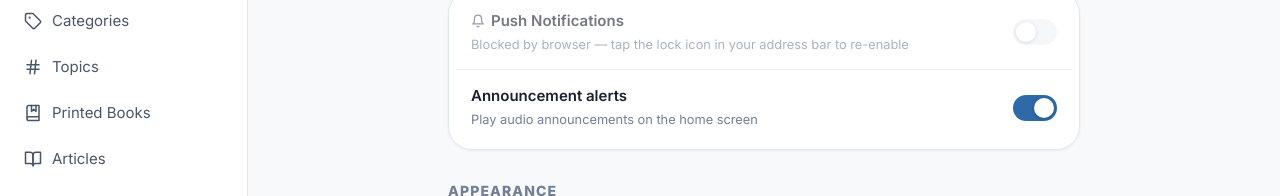
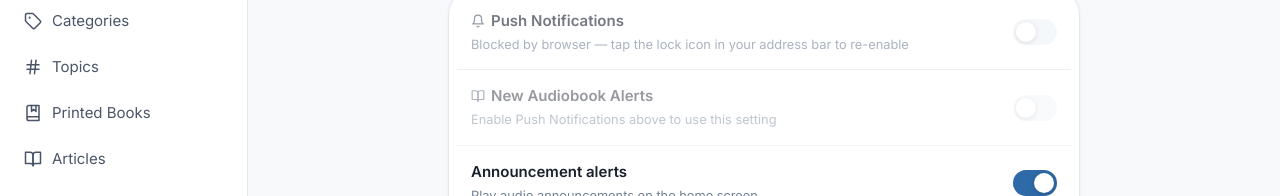
Before and after one commit to vexonastudios/audiobooksite, a Next.js app: page /settings in a window 1280 px wide. Shown: the part 274-470 px from the top of the page. Built offline with nearby package versions, Linux system fonts and the light colour scheme; no server answers; the database is empty.

Commit message:
feat: auto push notification on new audiobook upload + user toggle for new book alerts

```diff
--- a/app/api/admin/push-send/route.ts
+++ b/app/api/admin/push-send/route.ts
@@ -16,8 +16,8 @@ export async function POST(req: NextRequest) {
   try {
     await requireAdmin();
 
-    const payload: PushPayload & { trigger?: string } = await req.json();
-    const { title, body, link, imageUrl, trigger = 'manual' } = payload;
+    const payload: PushPayload & { trigger?: string; topic?: string } = await req.json();
+    const { title, body, link, imageUrl, trigger = 'manual', topic = 'all-users' } = payload;
 
     if (!title || !body) {
       return NextResponse.json({ error: 'title and body are required' }, { status: 400 });
@@ -29,8 +29,8 @@ export async function POST(req: NextRequest) {
     `;
     const subscriberCount = parseInt((countResult[0] as any)?.count ?? '0', 10);
 
-    // Send via Firebase to the topic
-    const messageId = await sendPushToTopic('all-users', { title, body, link, imageUrl });
+    // Send via Firebase to the specified topic
+    const messageId = await sendPushToTopic(topic, { title, body, link, imageUrl });
 
     // Log to audit table
     await sql`
--- /dev/null
+++ b/app/api/user/push-topic/route.ts
@@ -0,0 +1,54 @@
+import { NextRequest, NextResponse } from 'next/server';
+import { auth } from '@clerk/nextjs/server';
+import { subscribeTokenToTopic, unsubscribeTokenFromTopic } from '@/lib/firebase/admin';
+import { sql } from '@/lib/db';
+
+export const runtime = 'nodejs';
+
+/**
+ * POST /api/user/push-topic
+ * Body: { topic: 'new-audiobooks', action: 'subscribe' | 'unsubscribe' }
+ *
+ * Subscribes or unsubscribes the user's FCM token(s) from a named topic.
+ */
+export async function POST(req: NextRequest) {
+  const { topic, action } = await req.json() as {
+    topic: string;
+    action: 'subscribe' | 'unsubscribe';
+  };
+
+  if (!topic || !['subscribe', 'unsubscribe'].includes(action)) {
+    return NextResponse.json({ error: 'Invalid params' }, { status: 400 });
+  }
+
+  const { userId } = await auth();
+  let tokens: string[] = [];
+
+  if (userId) {
+    const rows = await sql`
+      SELECT fcm_token FROM push_subscriptions WHERE user_id = ${userId}
+    `;
+    tokens = rows.map((r: any) => r.fcm_token);
+  }
+
+  if (tokens.length === 0) {
+    // Guest or no tokens found — client will handle via FCM directly
+    return NextResponse.json({ success: true, tokensUpdated: 0 });
+  }
+
+  let succeeded = 0;
+  for (const token of tokens) {
+    try {
+      if (action === 'subscribe') {
+        await subscribeTokenToTopic(token, topic);
+      } else {
+        await unsubscribeTokenFromTopic(token, topic);
+      }
+      succeeded++;
+    } catch {
+      // Non-fatal — token may be stale
+    }
+  }
+
+  return NextResponse.json({ success: true, tokensUpdated: succeeded });
+}
--- a/app/settings/page.tsx
+++ b/app/settings/page.tsx
@@ -213,7 +213,28 @@ export default function SettingsPage() {
     quoteSettings, updateQuoteSettings,
     readAlongFontSize, setReadAlongFontSize,
     colorScheme, setColorScheme,
+    newBookAlertsEnabled, setNewBookAlertsEnabled,
   } = useUserStore();
+
+  const [newBookLoading, setNewBookLoading] = useState(false);
+
+  async function toggleNewBookAlerts() {
+    if (!pushEnabled) return; // must have push enabled first
+    const next = !newBookAlertsEnabled;
+    setNewBookLoading(true);
+    setNewBookAlertsEnabled(next);
+    try {
+      await fetch('/api/user/push-topic', {
+        method: 'POST',
+        headers: { 'Content-Type': 'application/json' },
+        body: JSON.stringify({ topic: 'new-audiobooks', action: next ? 'subscribe' : 'unsubscribe' }),
+      });
+    } catch {
+      // Best effort — store already updated
+    } finally {
+      setNewBookLoading(false);
+    }
+  }
 
   return (
     <div className="page pb-24" style={{ maxWidth: 680, margin: '0 auto' }}>
@@ -287,6 +308,52 @@ export default function SettingsPage() {
                 <div style={{
                   position: 'absolute',
                   top: 3, left: pushEnabled ? 21 : 3,
+                  width: 20, height: 20, borderRadius: '50%',
+                  background: 'white', boxShadow: '0 1px 4px rgba(0,0,0,0.2)',
+                  transition: 'left 0.2s',
+                }} />
+              )}
+            </button>
+          </label>
+
+          {/* New Audiobook Alerts */}
+          <label
+            style={{
+              display: 'flex', alignItems: 'center', justifyContent: 'space-between',
+              padding: '14px', cursor: pushEnabled ? 'pointer' : 'not-allowed', gap: 12,
+              borderBottom: '1px solid var(--color-border)',
+              opacity: pushEnabled ? 1 : 0.45,
+            }}
+          >
+            <div>
+              <div style={{ display: 'flex', alignItems: 'center', gap: 6, fontWeight: 600, fontSize: '0.9375rem', marginBottom: 2 }}>
+                <BookOpen size={14} color={newBookAlertsEnabled && pushEnabled ? 'var(--color-brand)' : 'var(--color-text-secondary)'} />
+                New Audiobook Alerts
+              </div>
+              <div style={{ fontSize: '0.8rem', color: 'var(--color-text-muted)' }}>
+                {pushEnabled
+                  ? 'Get notified the moment a new audiobook is published'
+                  : 'Enable Push Notifications above to use this setting'}
+              </div>
+            </div>
+            <button
+              onClick={async (e) => { e.preventDefault(); await toggleNewBookAlerts(); }}
+              disabled={!pushEnabled || newBookLoading}
+              style={{
+                width: 44, height: 26, borderRadius: 13, flexShrink: 0,
+                border: 'none',
+                background: newBookAlertsEnabled && pushEnabled ? 'var(--color-brand)' : 'var(--color-surface-2)',
+                position: 'relative', cursor: pushEnabled ? 'pointer' : 'not-allowed',
+                transition: 'background 0.2s',
+                display: 'flex', alignItems: 'center', justifyContent: 'center',
+              }}
+            >
+              {newBookLoading ? (
+                <Loader2 size={14} className="spin" color="var(--color-text-secondary)" />
+              ) : (
+                <div style={{
+                  position: 'absolute',
+                  top: 3, left: newBookAlertsEnabled && pushEnabled ? 21 : 3,
                   width: 20, height: 20, borderRadius: '50%',
                   background: 'white', boxShadow: '0 1px 4px rgba(0,0,0,0.2)',
                   transition: 'left 0.2s',
--- a/lib/store/userStore.ts
+++ b/lib/store/userStore.ts
@@ -26,6 +26,10 @@ interface UserState {
   // Push notifications (Web Push / FCM)
   pushEnabled: boolean;
   setPushEnabled: (v: boolean) => void;
+
+  // Topic: new audiobook alerts
+  newBookAlertsEnabled: boolean;
+  setNewBookAlertsEnabled: (v: boolean) => void;
 
   // Notifications (in-app audio banner)
   notificationsEnabled: boolean;
@@ -111,6 +115,7 @@ export const useUserStore = create<UserState>()(
       notificationsEnabled: true,
       heardNotificationIds: [],
       pushEnabled: false,
+      newBookAlertsEnabled: true,
       colorScheme: 'system' as const,
       setColorScheme: (scheme) => set({ colorScheme: scheme }),
       playerQuickActions: ['chapters', 'bookmark', 'quote', 'readalong'],
@@ -219,6 +224,7 @@ export const useUserStore = create<UserState>()(
       })),
 
       setPushEnabled: (v) => set({ pushEnabled: v }),
+      setNewBookAlertsEnabled: (v) => set({ newBookAlertsEnabled: v }),
 
       toggleScrollRadio: () => set((state) => ({
         scrollRadioEnabled: !state.scrollRadioEnabled,
@@ -336,7 +342,7 @@ export const useUserStore = create<UserState>()(
     {
       name: 'scrollreader-user', // localStorage key
       skipHydration: true,       // prevent SSR/client mismatch that breaks React event system
-      version: 6,
+      version: 7,
       onRehydrateStorage: () => (state) => {
         state?.setHasHydrated(true);
       },
@@ -374,6 +380,10 @@ export const useUserStore = create<UserState>()(
         if (fromVersion < 6) {
           persistedState.pushEnabled = false;
         }
+        // v6 → v7: Add newBookAlertsEnabled (on by default)
+        if (fromVersion < 7) {
+          persistedState.newBookAlertsEnabled = true;
+        }
         return persistedState;
       },
     }
```
Also changed, not shown: app/admin/audiobooks/AudiobookForm.tsx (+48 -3 lines).
